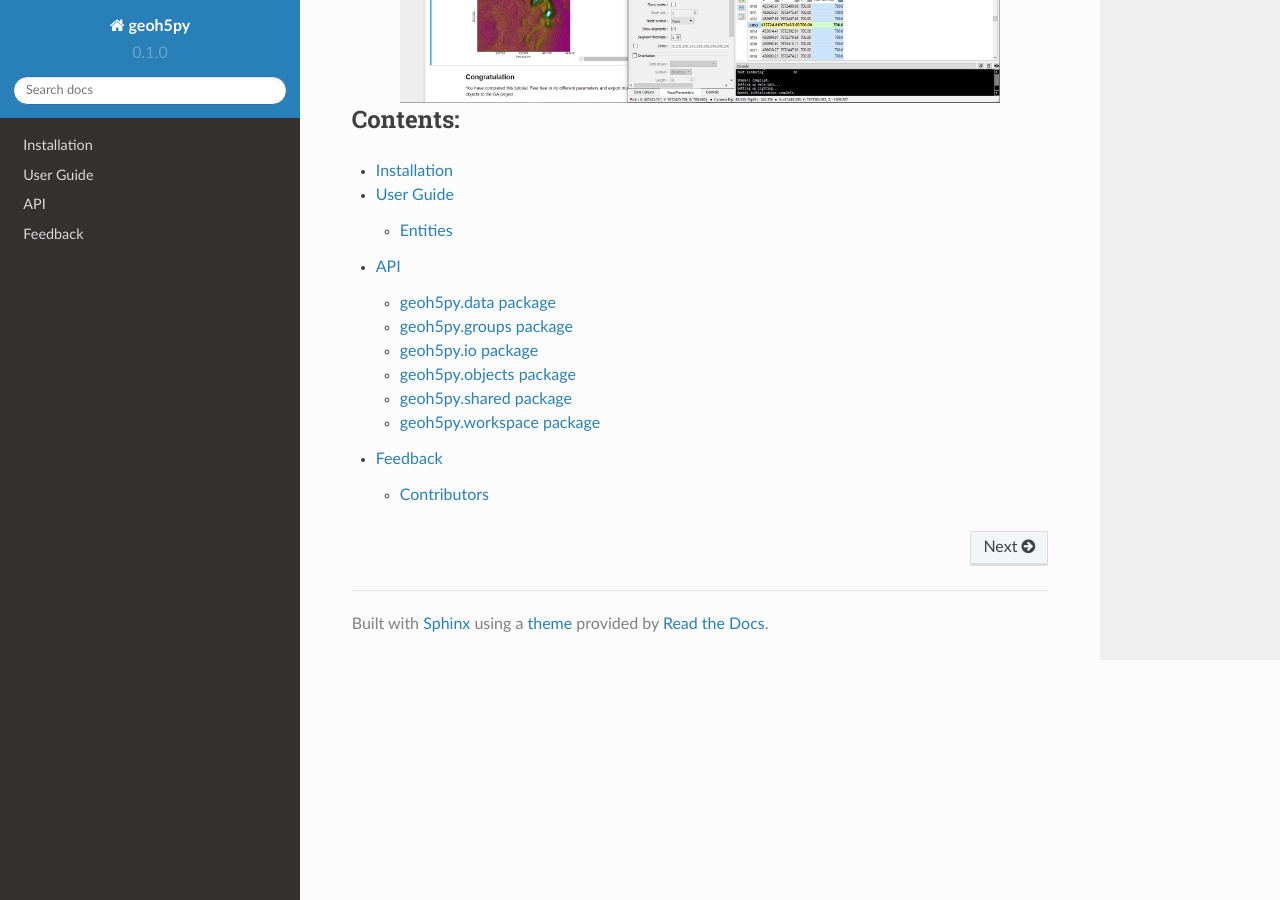
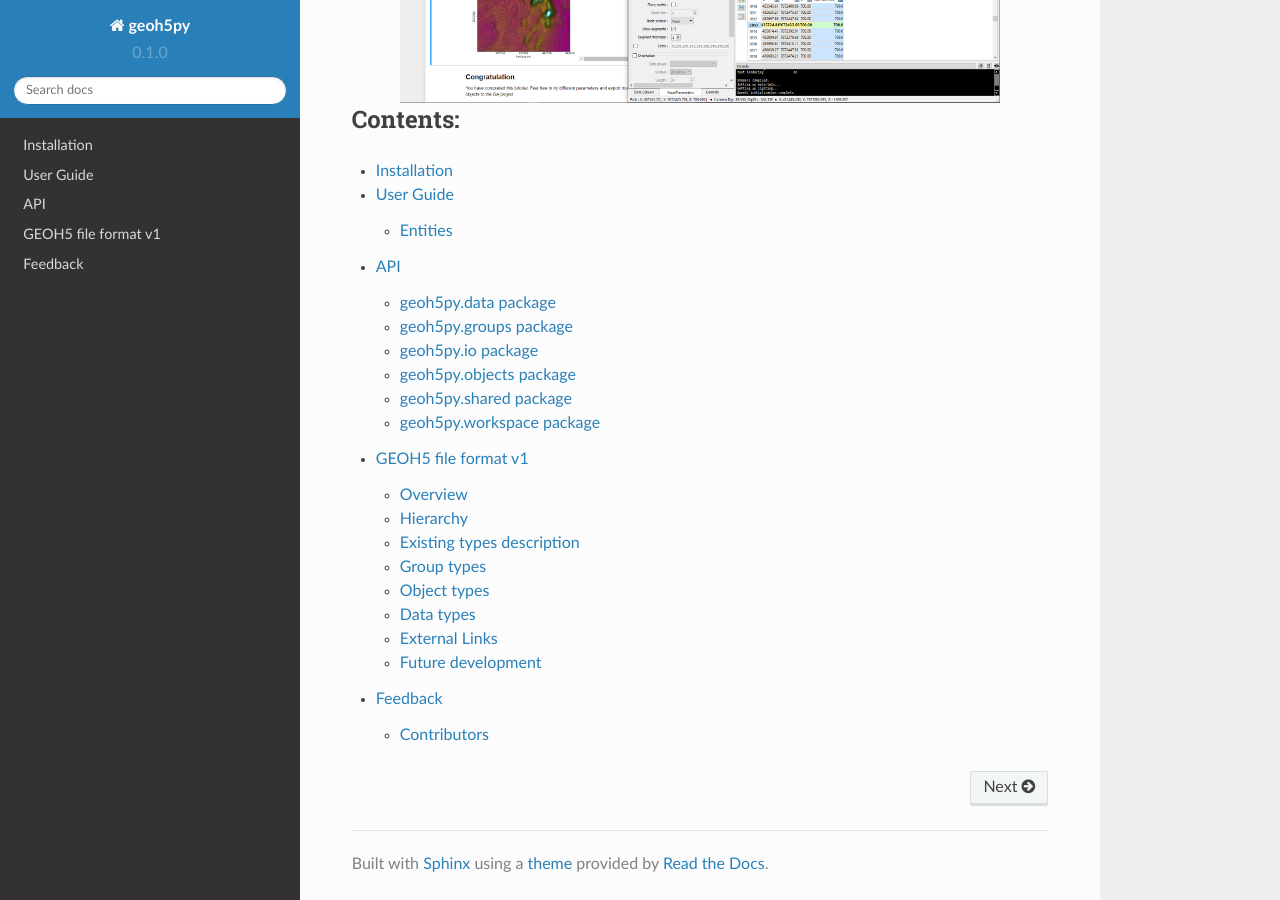
Before and after one commit to MiraGeoscience/geoh5py, a Sphinx documentation site: the page built from docs/index.rst, in a window 1280 px wide and 900 px high, scrolled down 646 px. Built offline with Sphinx 7.4.7 and the Read the Docs theme 2.0.0, drawn with Linux system fonts in a browser that asks for light colours; some of the changed lines change nothing that is shown.

Commit message:
Initial conversion of textile geoh5 docs

```diff
--- /dev/null
+++ b/docs/content/geoh5_file_format.rst
@@ -0,0 +1,556 @@
+
+
+GEOH5 file format v1
+====================
+
+Overview
+--------
+
+The Geoscience ANALYST file format is based entirely on free and open
+`HDF5
+technology <https://www.hdfgroup.org/about/hdf_technologies.html>`__ for
+its many advantages (fast I/O, compression, possible merging of files,
+cross-platform, existing libraries in a variety of programming
+languages, etc). It aims to provide Geoscience ANALYST with a robust
+means of handling large quantities of diverse data. It builds on the
+generic qualities of the Geoscience ANALYST data model, and attempts to
+maintain a certain level of simplicity and consistency throughout.
+
+Given that this specification is public, the file format could, with
+further investment and involvement, become a useful exchange format for
+the industry.
+
+HDF5 data models contain :
+
+-  Groups (simple containers)
+-  Datasets of various types (integer, floating point, text, binary
+   data, etc)
+-  Attributes of various types on groups or datasets
+-  Links to groups, datasets or subsets of datasets (“hard” with
+   reference counting and “soft” without)
+
+| The contents of GEOH5 files can be fully examined (and modified) by
+  using the free HDFView software. (see external links section)
+| We recommend using this tool, along with Geoscience ANALYST, when
+  learning the format.
+
+Note :
+
+-  All text data and attributes are variable-length and use UTF-8
+   encoding
+-  All numeric data uses intel pc native types
+-  Boolean values are stored using char (0:false, 1:true)
+-  Anything found in a geoh5 v1.0 file which is not mentioned in this
+   document is optional information
+
+The file format is easily extensible with additional types of data as
+future development requires. Although it is not currently the case, it
+is intended for Geoscience ANALYST to preserve data it does not
+understand (and generally be very tolerant with regards to missing
+information) when loading and saving geoh5 files. This will allow third
+parties to write to this format fairly easily, as well as include
+additional information not included in this spec for their own purposes.
+
+Hierarchy
+---------
+
+The bulk of the data is accessible both directly by UUID through the
+“flat” HDF5 groups or through the **hierarchy of hard links**. i.e.
+While all groups/objects/data are written into their respective base
+folder, each group/object also has links to its children, allowing
+traversal. (There is no data duplication, merely multiple references to
+the same data.)
+
+| Types are shared (and thus generally written to file first), and all
+  groups/objects/data must include a hard link to their type.
+| Details follow.
+
+-  workspace.geoh5
+
+   -  **GEOSCIENCE**
+
+      -  Types
+      -  Groups (flat container for all workspace groups)
+      -  Objects (flat container for all workspace objects)
+      -  Data (flat container for all workspace data)
+      -  Root (mandatory hard link to “workspace” group, top of group
+         hierarchy)
+
+Workspace Attributes
+~~~~~~~~~~~~~~~~~~~~
+
+-  Version : (double) Version of specification used by this file
+-  Distance unit : (string) Distance unit of all data enclosed
+   (“metres”/“feet”)
+-  Contributors : (optional, 1D array strings) List of users who
+   contributed to this workspace
+
+Groups
+~~~~~~
+
+-  Groups
+
+   -  **{3b61160e-23ea-423a-b67c-1f8f1070fff9}**
+
+      -  Type *(mandatory hard link to a group type)*
+      -  Groups *(contains hard links to child groups)*
+
+         -  {2d0eaf4c-bbc7-4c7f-8496-e36e4727fbda} *(optional hard link
+            to other group)*
+         -  …
+
+      -  Objects *(contains hard links to child objects)*
+
+         -  {0b561ab2-87a4-4b82-a5fe-a7c1f6c3c8f8} *(optional hard link
+            to object)*
+         -  …
+
+      -  Data *(contains hard links to child data)*
+
+         -  {0803f944-1392-4a8d-87f1-c7e4c4f3f499} *(optional hard link
+            to data)*
+         -  …
+
+   -  **{2d0eaf4c-bbc7-4c7f-8496-e36e4727fbda}**
+   -  …
+
+
+Groups Attributes
+^^^^^^^^^^^^^^^^^
+
+-  Name : (string)
+-  ID : (string, UUID of this entity)
+-  Visible : (optional, char, 0 or (default) 1) will be visible in the
+   3D camera (checked in the object tree)
+-  Public : (optional, char, 0 or (default) 1) accessible in the object
+   tree and other parts of the the user interface
+-  Clipping IDs : (optional, 1D array UUID strings of clipping plane
+   objects)
+-  Allow delete : (optional, char, 0 or (default) 1) user interface will
+   allow deletion
+-  Allow move : (optional, char, 0 or (default) 1) user interface will
+   allow moving to another parent group
+-  Allow rename : (optional, char, 0 or (default) 1) user interface will
+   allow renaming
+
+Notes
+^^^^^
+
+Though this file format technically allows objects/groups to appear
+within multiple groups simultaneously (overlapping lists), this is not
+currently supported by Geoscience ANALYST.
+
+Objects
+~~~~~~~
+
+Most (not all) object geometry is described in terms of vertices (3D
+locations) and cells (groupings of vertices such as triangles or
+segments). The exact requirements and interpretation depends on the
+type. Additional information may also be stored for some specific types.
+(see type descriptions section)
+
+-  Objects
+
+   -  **{001d3cea-2c22-41b9-a9d6-bf0219e0a287}**
+
+      -  Type *(mandatory hard link to an object type)*
+      -  Vertices : (1D array compound dataset – double x, double y,
+         double z) : 3D points
+      -  Cells : (2D array unsigned int dataset) : sets of indices from
+         “Vertices” dataset (number of indices per cell depends on type)
+      -  Data *(contains hard links to child data)*
+
+         -  {0782cc42-74f9-4ebf-b9b7-372939999204} *(optional hard link
+            to data)*
+         -  …
+
+   -  **{00501ec2-94ea-4dd7-870e-f52b772fd27d}**
+   -  …
+
+
+Objects Attributes
+^^^^^^^^^^^^^^^^^^
+
+-  Name : (string)
+-  ID : (string, UUID of this entity)
+-  Visible : (optional, char, 0 or (default) 1) will be visible in the
+   3D camera (checked in the object tree)
+-  Clipping IDs : (optional, 1D array UUID strings of clipping plane
+   objects)
+-  Allow delete : (optional, char, 0 or (default) 1) user interface will
+   allow deletion
+-  Allow move : (optional, char, 0 or (default) 1) user interface will
+   allow moving to another parent group
+-  Allow rename : (optional, char, 0 or (default) 1) user interface will
+   allow renaming
+-  Public : (optional, char, 0 or (default) 1) accessible in the object
+   tree and other parts of the the user interface
+
+Data
+~~~~
+
+-  Data
+
+   -  **{001d3cea-2c22-41b9-a9d6-bf0219e0a287}**
+
+      -  Type *(mandatory hard link to a data type)*
+      -  Data (1D array dataset of varying types) see “Data Types”
+         section for more details
+
+   -  **{00501ec2-94ea-4dd7-870e-f52b772fd27d}**
+   -  …
+
+
+Data Attributes
+^^^^^^^^^^^^^^^
+
+-  Association : (string) “Object”, “Cell” or “Vertex” – describes
+   whether the property is tied to cells, vertices, or the object/group
+   itself.
+-  Name : (string)
+-  ID : (string, UUID of this entity)
+-  Visible : (optional, char, 0 or (default) 1) will be visible in the
+   3D camera (checked in the object tree)
+-  Allow delete : (optional, char, 0 or (default) 1) user interface will
+   allow deletion
+-  Allow rename : (optional, char, 0 or (default) 1) user interface will
+   allow renaming
+-  Public : (optional, char, 0 or (default) 1) accessible in the object
+   tree and other parts of the the user interface
+
+Types
+~~~~~
+
+Each type can be shared by any number of groups/objects/data sets.
+
+-  Types
+
+   -  Group types
+
+      -  **{05e96011-3833-11e4-a7fb-fcddabfddab1}**
+      -  …
+
+   -  Object types
+
+      -  **{04c88a3f-bb90-4f3b-b2db-f4c96e4aeb94}**
+      -  …
+
+   -  Data types
+
+      -  **{00c9da0c-e960-46cd-82ad-a3138b33e1ff}**
+
+         -  Color map : (1D compound array dataset – Value(double),
+            Red(unsigned char), Green(unsigned char), Blue(unsigned
+            char), Alpha(unsigned char) : Optional, records colors
+            assigned to value ranges (where Value is the start of the
+            range)
+         -  Value map : (1D compound array dataset – Key(unsigned int),
+            Value(string)) : Required only for reference data types (aka
+            classifications)
+
+      -  …
+
+Group type attributes
+^^^^^^^^^^^^^^^^^^^^^
+
+-  Name : (string)
+-  ID : (string, UUID of this Group type, referring to the Group
+   implementation)
+-  Description : (string, optional)
+-  Allow move contents : (char, optional, 0(false) or 1(true), default
+   1)
+-  Allow delete contents : (char, optional, 0(false) or 1(true), default
+   1)
+
+Object type attributes
+^^^^^^^^^^^^^^^^^^^^^^
+
+-  Name : (string)
+-  ID : (string, UUID of this Object type, referring to the Object
+   implementation)
+-  Description : (string, optional)
+
+Data type attributes
+^^^^^^^^^^^^^^^^^^^^
+
+-  Name : (string)
+-  ID : (string, UUID of this Data type)
+-  Primitive type : (string) : describing the kind of data contained in
+   the associated “Data” tables – “Integer”, “Float”, “Referenced”,
+   “Text”, “Filename”, “DateTime” or “Blob” (see “Data types” section)
+-  Description : (string, optional)
+-  Units : (string, optional)
+
+Existing types description
+--------------------------
+
+While they are structured similarly, **each group, object or set of data
+has a type that defines how its HDF5 datasets should be interpreted**.
+This type is shared among any number of entities). Below is a
+description of existing types and expectations tied to each of them.
+
+Group types
+-----------
+
+While groups can simply be an arbitrary container of random objects, it
+is often useful to assign special meanings (and specialized software
+functionality).
+
+Container
+~~~~~~~~~
+
+Simple container with no special meaning. Default in Geoscience ANALYST.
+
+-  UUID : {61FBB4E8-A480-11E3-8D5A-2776BDF4F982}
+
+Drillholes group
+~~~~~~~~~~~~~~~~
+
+Container restricted to containing drillhole objects, and which may
+provide convenience functionality for the drillholes within.
+
+-  UUID : {825424FB-C2C6-4FEA-9F2B-6CD00023D393}
+
+Object types
+------------
+
+Some object types are straightforward enough that vertices and cells are
+enough to define their geometry. In other cases it is insufficient or
+impractical to do so, and these types have additional datasets or
+attributes defining their geometry.
+
+Points type
+~~~~~~~~~~~
+
+-  UUID : {202C5DB1-A56D-4004-9CAD-BAAFD8899406}
+-  No cell data.
+
+Curve type
+~~~~~~~~~~
+
+-  UUID : {6A057FDC-B355-11E3-95BE-FD84A7FFCB88}
+-  Each cell contains two vertex indices, representing a segment.
+
+Surface type
+~~~~~~~~~~~~
+
+-  UUID : {F26FEBA3-ADED-494B-B9E9-B2BBCBE298E1}
+-  Each cell contains three vertex indices, representing a triangle.
+
+Block model type
+~~~~~~~~~~~~~~~~
+
+-  UUID : {B020A277-90E2-4CD7-84D6-612EE3F25051}
+
+-  Each cell represents a point of a 3D rectilinear grid. For a 3D cell
+   index (i,j,k) along axes U,V and Z of length nU, nV and nZ
+   respectively,
+
+   ::
+
+      cell index = k + i*nZ + j*nU*nZ
+
+-  Without rotation angles, U points eastwards, V points northwards, and
+   Z points upwards.
+
+-  Since their geometry is defined entirely by the additional data
+   described below, block models do not require a Vertices or Cells
+   dataset.
+
+-  Additional datasets :
+
+   -  U cell delimiters : (1D array doubles) distances of cell edges
+      from origin along the U axis (first value should be 0)
+   -  V cell delimiters : (1D array doubles) distances of cell edges
+      from origin along the V axis (first value should be 0)
+   -  Z cell delimiters : (1D array doubles) distances of cell edges
+      from origin upwards along the vertical axis (first value should be
+      0)
+
+-  Additional attributes :
+
+   -  Origin : (composite type – X(double), Y(double), Z(double) )
+      origin point of grid
+   -  Rotation : (double, default 0) counterclockwise angle of rotation
+      around the vertical axis in degrees.
+
+2D grid type
+~~~~~~~~~~~~
+
+-  UUID : {48f5054a-1c5c-4ca4-9048-80f36dc60a06}
+
+-  Each cell represents a point in a regular 2D grid. For a 2D cell
+   index (i,j) within axes U and V containing nU and nV cells
+   respectively,
+
+   ::
+
+      cell index = i + j*nU
+
+-  Without rotation angles, U points eastwards and V points northwards
+
+-  Since their geometry is defined entirely by the additional data
+   described below, 2D grids do not require a Vertices or Cells dataset.
+
+-  Additional attributes :
+
+   -  Origin : (composite type – X(double), Y(double), Z(double) )
+      origin point of grid
+   -  U Size : (double) length of U axis
+   -  U Count : (double) number of cells along U axis
+   -  V Size : (double) length of V axis
+   -  V Count : (double) number of cells along V axis
+   -  Rotation : (optional double) counterclockwise angle of rotation
+      around the vertical axis at the Origin in degrees
+   -  Vertical : (optional char, 0(false, default) or 1(true)) when
+      true, V axis is vertical (and rotation defined around the V axis)
+
+Drillhole type
+~~~~~~~~~~~~~~
+
+-  UUID : {7CAEBF0E-D16E-11E3-BC69-E4632694AA37}
+-  Vertices represent points along the drillhole path (support for data
+   rather than the drillhole geometry itself) and must have a “Depth”
+   property value.
+-  Cells contain two vertices and represent intervals along the
+   drillhole path (and are a support for interval data as well)
+-  Cells may overlap with each other to accommodate the different
+   sampling intervals of various data.
+-  Additional attribute :
+
+   -  Collar : (composite – X, Y, Z) – collar location
+
+-  Additional datasets :
+
+   -  Surveys : (1D composite array) – Depth(float), Dip(float),
+      Azimuth(float) – survey locations
+   -  Trace : (1D composite array – X, Y, Z, containing at least two
+      points) the actual drillhole geometry – points forming the
+      drillhole path, from collar to end of hole (optional if surveys
+      and collar are present)
+
+Geoimage type
+~~~~~~~~~~~~~
+
+-  UUID : {77AC043C-FE8D-4D14-8167-75E300FB835A}
+-  Vertices represent the four corners of the geolocated image. Note :
+   Should be arranged as a rectangle currently, since Geoscience ANALYST
+   does not currently support skewed images.
+-  No cell data.
+-  An object-associated file-type data containing the image to display
+   is expected to exist under this object.
+
+Label type
+~~~~~~~~~~
+
+-  UUID : {E79F449D-74E3-4598-9C9C-351A28B8B69E}
+-  Has no vertices nor cell data
+-  Additional attributes :
+
+   -  Target position : (composite type, X(double), Y(double), Z(double)
+      ) The target location of the label
+   -  Label position : (optional composite type, X(double), Y(double),
+      Z(double), defaults to same as target position ) The location
+      where the text of the label is displayed
+
+Data types
+----------
+
+New data types can be created at will by software or users to describe
+object or group properties. Data of the same type can exist on any
+number of objects or groups of any type, and each instance can be
+associated with vertices, cells or the object/group itself. Some data
+type identifiers can also be reserved as a means of identifying a
+specific kind of data. Each of them must be of one of the following
+**primitive types**, which dictate the contents of the “Data” HDF5
+dataset for each instance :
+
+“Data” is currently **always stored as a 1D array**, even in the case of
+single-value data with the “Object” association (in which case it is a
+1D array of length 1).
+
+Float
+~~~~~
+
+-  Stored as a 1D array of 32-bit float type
+-  No data value: 1.175494351e-38 (FLT\_MIN, considering use of NaN)
+
+Integer
+~~~~~~~
+
+-  Stored as a 1D array of 32-bit integer type
+-  No data value: –2147483648 (INT\_MIN, considering use of NaN)
+
+Text
+~~~~
+
+-  Stored as a 1D array of UTF-8 encoded, variable-length string type
+-  No data value : empty string
+
+Referenced
+~~~~~~~~~~
+
+-  Stored as a 1D array of 32-bit unsigned integer type (native)
+-  Value map : (1D composite type array dataset – Key (unsigned int),
+   Value (variable-length utf8 string) ) must exist under type
+-  No data value : 0 (key is tied to value “Unknown”)
+
+DateTime
+~~~~~~~~
+
+-  Stored as a 1D array of variable-length strings formatted according
+   to the `ISO 8601 <https://en.wikipedia.org/wiki/ISO_8601>`__ extended
+   specification for representations of UTC dates and times (Qt
+   implementation), taking the form YYYY-MM-DDTHH:mm:ss[Z|[+|-]HH:mm]
+-  No data value : empty string
+
+Filename
+~~~~~~~~
+
+-  Stored as a 1D array of UTF-8 encoded, variable-length string type
+   designating a file name
+-  For each file name within “Data”, an opaque dataset named after the
+   filename must be added under the Data instance, containing a complete
+   binary dump of the file
+-  Different files (under the same object/group) must be saved under
+   different names
+-  No data value : empty string
+
+Blob
+~~~~
+
+-  Stored as a 1D array of 8-bit char type (native) (value ‘0’ or ‘1’)
+-  For each index set to 1, an opaque dataset named after the index
+   (e.g. “1”, “2”, etc) must be added under the Data instance,
+   containing the binary data tied to that index
+-  No data value : 0
+
+External Links
+--------------
+
+-  Geoscience ANALYST and some sample data can be found
+   `here <http://www.mirageoscience.com/our-products/software-product/geoscience-analyst>`__
+   .
+-  The contents of an HDF5 file can be viewed using
+   `HDFView <https://support.hdfgroup.org/products/java/hdfview/>`__ .
+-  Precompiled binaries for multiple platforms can be found
+   `here <https://www.hdfgroup.org/products/java/release/download.html>`__
+   .
+
+Libraries for accessing HDF5 data
+~~~~~~~~~~~~~~~~~~~~~~~~~~~~~~~~~
+
+-  `C, C++, .NET <https://www.hdfgroup.org/downloads/>`__
+-  `Python <http://www.h5py.org/>`__
+-  `Matlab <http://www.mathworks.com/help/matlab/hdf5-files.html>`__
+-  etc
+
+Future development
+------------------
+
+-  Evaluate the `blosc <http://www.blosc.org>`__ compression filter for
+   HDF5 for smaller file sizes and sometimes even improved performance.
+-  Evaluate holding large grid data in 2D or 3D chunked datasets for
+   better I/O performance.
+-  Investigate use of h5repack for delivering smaller files.
+-  Investigate use of h5copy to merge data between files.
--- a/docs/index.rst
+++ b/docs/index.rst
@@ -27,4 +27,5 @@
    content/installation.rst
    content/user_guide/index.rst
    content/api/geoh5py.rst
+   content/geoh5_file_format.rst
    content/feedback.rst
```
